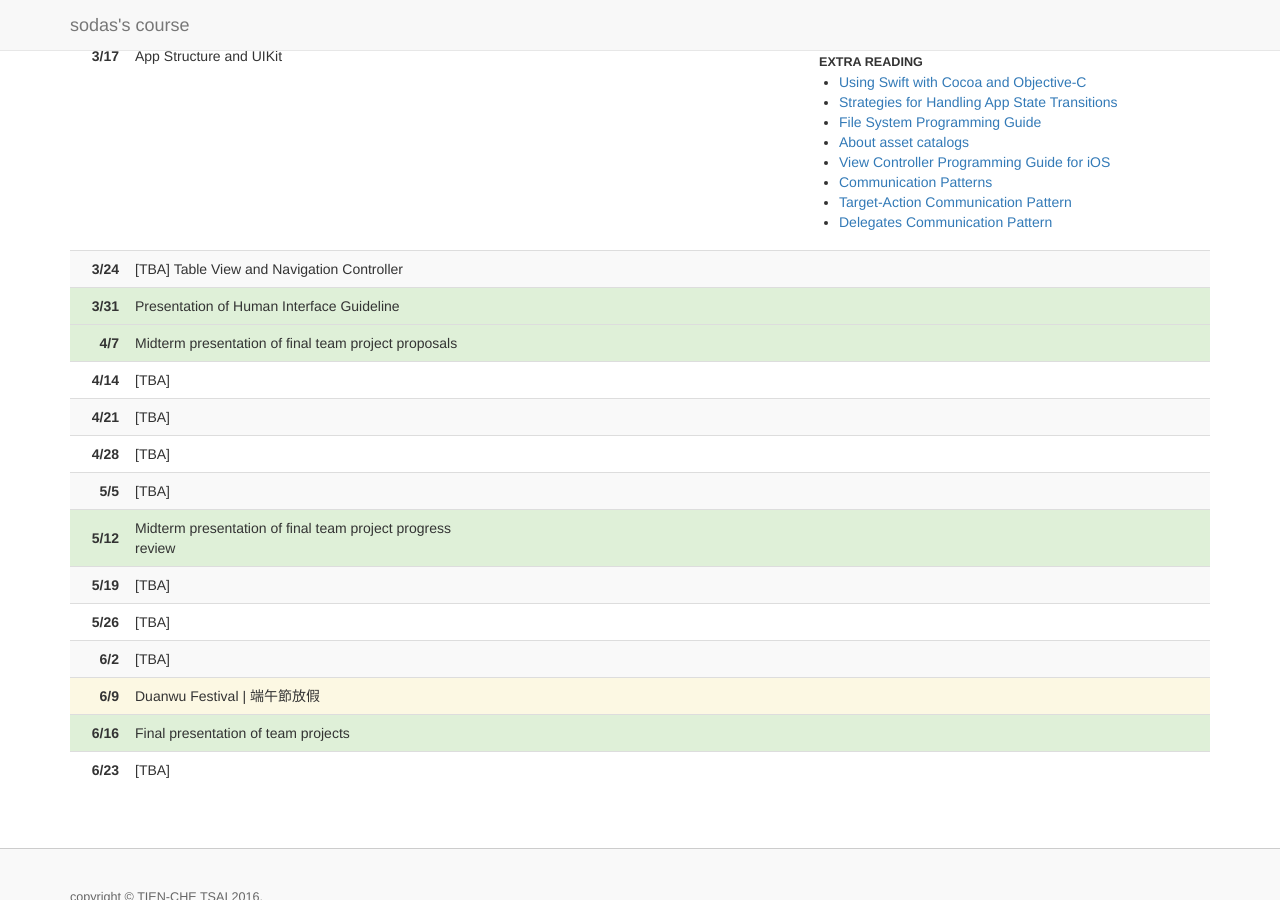
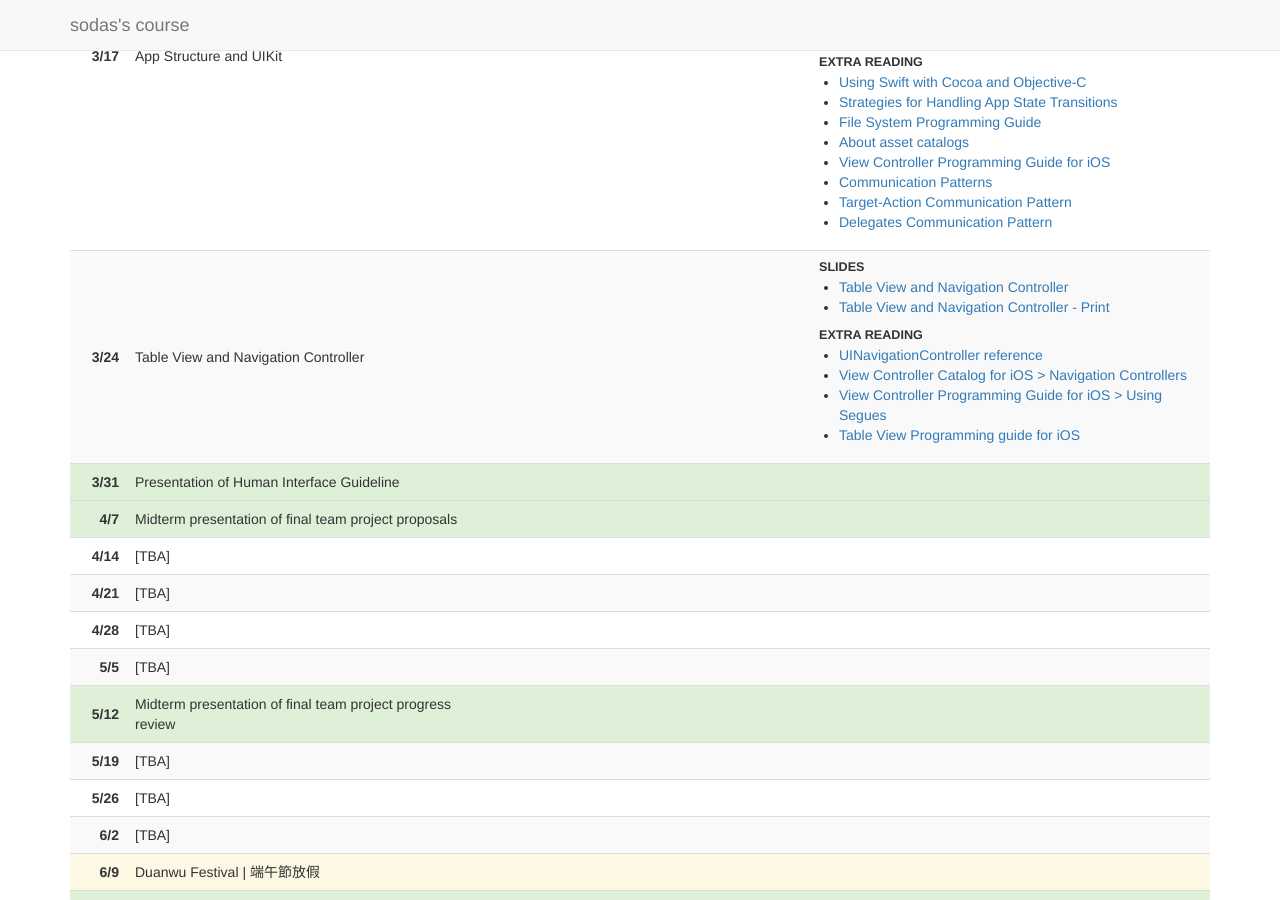
Before and after one commit to sodascourse/sodascourse.github.io, a Jekyll site: the page built from index.html, in a window 1280 px wide and 900 px high, scrolled down 1423 px. Built offline with Jekyll 4.4.1, drawn with Linux system fonts in a browser that asks for light colours.

Commit message:
Add content

```diff
--- a/_data/spring-16-classes.yaml
+++ b/_data/spring-16-classes.yaml
@@ -118,7 +118,22 @@
         link: https://developer.apple.com/library/ios/documentation/General/Conceptual/CocoaEncyclopedia/DelegatesandDataSources/DelegatesandDataSources.html#//apple_ref/doc/uid/TP40010810-CH11-SW1
 
 - date: 3/24
-  title: "[TBA] Table View and Navigation Controller"
+  title: Table View and Navigation Controller
+  resources:
+    slides:
+      - name: Table View and Navigation Controller
+        link: /slides/spring-16/04-Table-Navigation.pdf
+      - name: Table View and Navigation Controller - Print
+        link: /slides/spring-16/04-Table-Navigation-Print.pdf
+    extra reading:
+      - name: UINavigationController reference
+        link: https://developer.apple.com/library/prerelease/ios/documentation/UIKit/Reference/UINavigationController_Class/
+      - name: View Controller Catalog for iOS > Navigation Controllers
+        link: https://developer.apple.com/library/prerelease/ios/documentation/WindowsViews/Conceptual/ViewControllerCatalog/Chapters/NavigationControllers.html#//apple_ref/doc/uid/TP40011313-CH2-SW4
+      - name: View Controller Programming Guide for iOS > Using Segues
+        link: https://developer.apple.com/library/ios/featuredarticles/ViewControllerPGforiPhoneOS/UsingSegues.html#//apple_ref/doc/uid/TP40007457-CH15-SW1
+      - name: Table View Programming guide for iOS
+        link: https://developer.apple.com/library/ios/documentation/UserExperience/Conceptual/TableView_iPhone/AboutTableViewsiPhone/AboutTableViewsiPhone.html#//apple_ref/doc/uid/TP40007451-CH1-SW1
 
 - date: 3/31
   row-class: success
```
Also changed, not shown: 2 other files.
